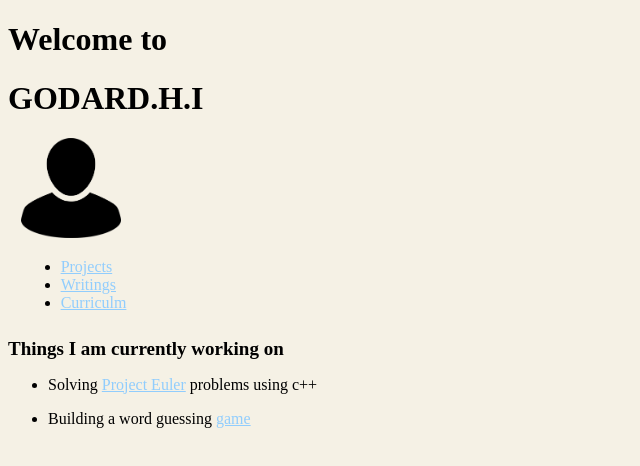
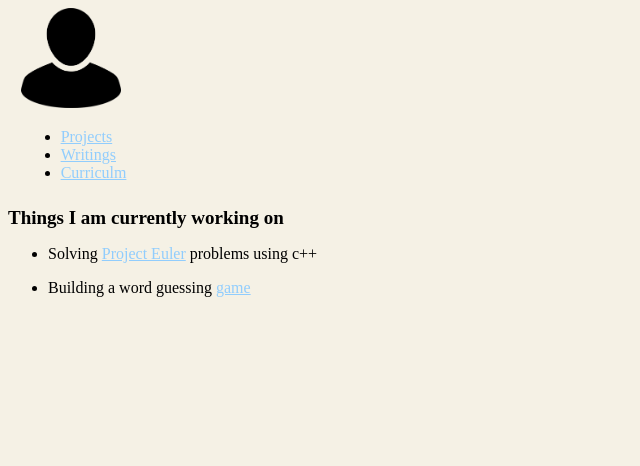
Before and after one commit to godardhi/godardhi.github.io, a plain HTML site: page index.html in a window 1280 px wide. Shown: the whole page, without its empty margins (0-640 px from the left). Drawn offline with Linux system fonts and the light colour scheme; files whose address does not match are found by name.

Commit message:
Update index.html

```diff
--- a/index.html
+++ b/index.html
@@ -4,12 +4,10 @@
     <meta charset="UTF-8">
     <meta http-equiv="X-UA-Compatible" content="IE=edge">
     <meta name="viewport" content="width=device-width, initial-scale=1.0">
-    <title>godard.io</title>
+    <title>godard.github.io</title>
     <link rel="stylesheet" href="styles.css">
 </head>
 <body>
-    <h1>Welcome to
-    <h1>GODARD.H.I</h1>
     <div class="info-table">
         <div class="picture">
             <img src="/img/profile.png" alt="profile picture" width="100" height="100">
```
